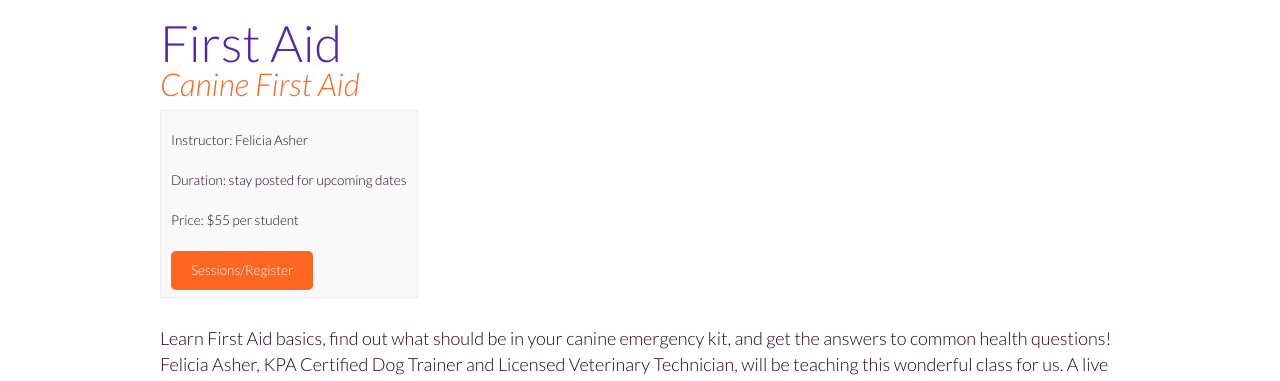
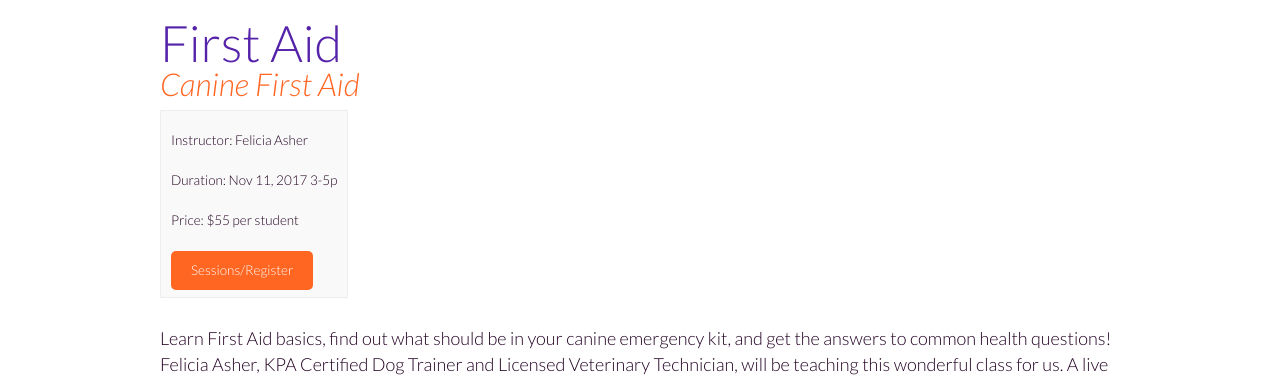
Before and after one commit to fidodogtraining/fidodogtraining.github.io, a Jekyll site: the page built from _classes/seminars/first-aid.md, in a window 1280 px wide. Shown: the part 276-657 px from the top of the page. Built offline with Jekyll 4.4.1, drawn with Linux system fonts in a browser that asks for light colours.

Commit message:
Update first-aid.md

```diff
--- a/_classes/seminars/first-aid.md
+++ b/_classes/seminars/first-aid.md
@@ -2,7 +2,7 @@
 title: First Aid
 tagline: "Canine First Aid"
 trainer: Felicia Asher
-duration: "stay posted for upcoming dates"
+duration: "Nov 11, 2017 3-5p"
 price: "$55 per student"
 square: "https://squareup.com/market/FidoPersonalDogTraining/seminars"
 ---
```
